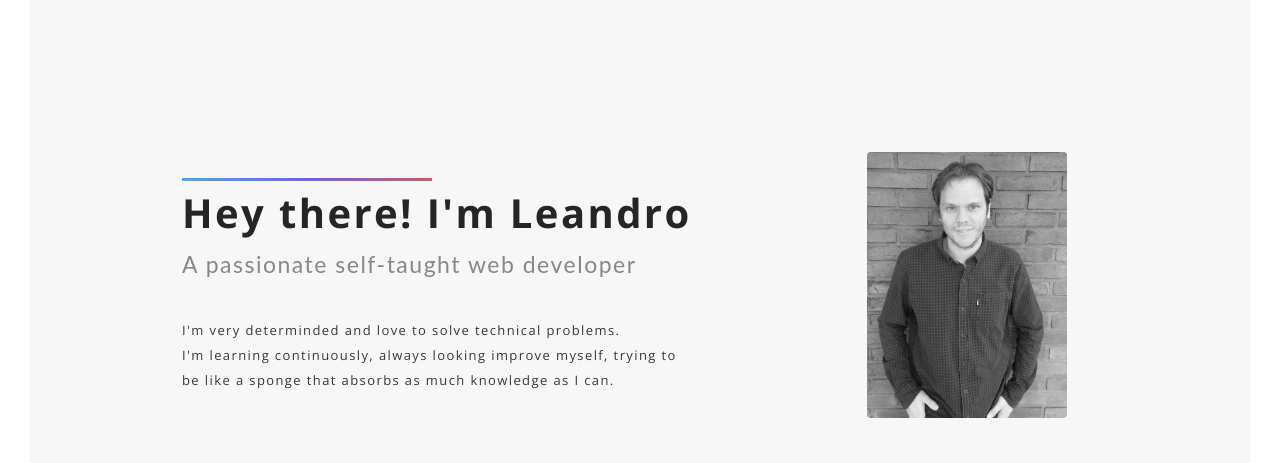
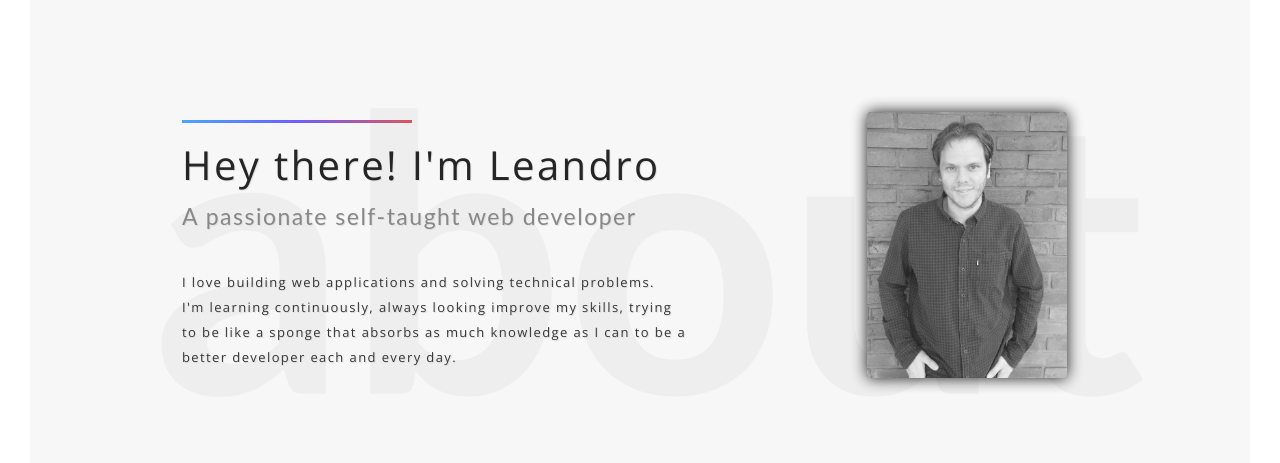
Before and after one commit to leo10099/portfolio, a Gatsby site: page / in a window 1280 px wide. Shown: the part 805-1268 px from the top of the page. Built offline with nearby package versions, Linux system fonts and the light colour scheme; Gatsby itself is replaced by a stand-in of ours.

Commit message:
Added huge background text and styled about me section

```diff
--- a/src/components/about-me/aboutMeText.js
+++ b/src/components/about-me/aboutMeText.js
@@ -3,15 +3,22 @@ import styled from 'styled-components'
 import mq from '../../components/shared/mixins/mediaQueries'
 
 const TextContainer = styled.div`
+  font-family: 'Open Sans';
+  font-weight: 600;
+
+  ${// @ts-ignore
+  mq.phone`text-align:center
+    `}
   h2 {
     font-size: 4rem;
     ${// @ts-ignore
-    mq.phone`font-size :2.5rem`}
+    mq.phone`font-size: 2rem;
+    font-weight: bolder;
+    line-height: 5rem;
+    `}
 
-    padding-bottom: 1rem;
+    margin: 1rem auto;
     letter-spacing: 2.4px;
-    font-family: 'Open Sans';
-    font-weight: 600;
     color: ${({ theme }) => theme.black};
   }
   h3 {
@@ -30,8 +37,10 @@ const PersonalAttributes = styled.div`
   font-family: 'Open Sans';
   letter-spacing: 1.4px;
   font-size: 1.3rem;
+  font-weight: lighter;
   ${// @ts-ignore
-  mq.phone`font-size: 1rem`}
+  mq.phone`font-size: 1rem;
+  max-width:100%;`}
   line-height: 2.5rem;
   color: ${({ theme }) => theme.dark3};
 `
@@ -42,10 +51,11 @@ export default function aboutMeText() {
       <h2>Hey there! I'm Leandro</h2>
       <h3>A passionate self-taught web developer</h3>
       <PersonalAttributes>
-        <p>I'm very determinded and love to solve technical problems.</p>
+        <p>I love building web applications and solving technical problems.</p>
         <p>
-          I'm learning continuously, always looking improve myself, trying to be
-          like a sponge that absorbs as much knowledge as I can.
+          I'm learning continuously, always looking improve my skills, trying to
+          be like a sponge that absorbs as much knowledge as I can to be a
+          better developer each and every day.
         </p>
       </PersonalAttributes>
     </TextContainer>
--- /dev/null
+++ b/src/components/shared/backgroundSectionTitle.js
@@ -0,0 +1,29 @@
+import React from 'react'
+import styled from 'styled-components'
+import AbsoluteCenter from '../../components/shared/mixins/absoluteCenter'
+
+const BackgroundTextContainer = styled.div`
+  width: 100vw;
+`
+
+const BackgroundText = styled.div`
+  ${AbsoluteCenter()};
+  z-index: -1;
+  color: grey;
+  font-size: 30vw;
+  width: 100vw;
+  opacity: 0.07;
+  line-height: 0.8;
+  width: 100%;
+  font-family: 'Lato';
+  font-weight: bolder;
+  text-align: center;
+`
+
+export default function backgroundSectionTitle(props) {
+  return (
+    <BackgroundTextContainer>
+      <BackgroundText>{props.children}</BackgroundText>
+    </BackgroundTextContainer>
+  )
+}
--- a/src/components/shared/divider.js
+++ b/src/components/shared/divider.js
@@ -1,11 +1,23 @@
 import React from 'react'
 import styled from 'styled-components'
 import { GradientThreeColors } from './mixins/gradient'
+import mq from '../../components/shared/mixins/mediaQueries'
 
 const Rule = styled.div`
   display: block;
   height: 3px;
-  width: 250px;
+  width: 230px;
+
+  ${
+    // @ts-ignore
+    mq.tablet`width: 150px`
+  }
+    ${
+      // @ts-ignore
+      mq.phone`width: 70%;
+      margin: auto
+    `
+    }
   background: ${({ theme }) =>
     GradientThreeColors(theme.primaryDark, theme.danger, theme.secondaryDark)};
   margin-right: auto;
--- a/src/pages/about.js
+++ b/src/pages/about.js
@@ -4,18 +4,18 @@ import mq from '../components/shared/mixins/mediaQueries'
 import ProfilePicture from '../components/about-me/profilePicture'
 import AboutMeText from '../components/about-me/aboutMeText'
 import Divider from '../components/shared/divider'
+import BackgroundText from '../components/shared/backgroundSectionTitle'
 import flexCenter from '../components/shared/mixins/flexCenter'
 
 const About = styled.section`
   ${flexCenter()}
   background: ${({ theme }) => theme.light};
 
-  height: 95vh;
+  height: 85vh;
   ${
     // @ts-ignore
     mq.phone`height :100%
     margin: -16rem auto;
-
     `
   }
   margin-top: -16rem;
@@ -23,8 +23,9 @@ const About = styled.section`
 const AboutMeContainer = styled.div`
   margin-top: 16rem;
   width: 80%;
-  ${// @ts-ignore
-  mq.tablet`width :100%`}
+  position: relative;
+  z-index: 10;
+  ${mq.tablet`width :100%`}
   flex-wrap: wrap;
 `
 
@@ -40,23 +41,25 @@ const AboutMeCard = styled.div`
 
 const AboutMeTextContainer = styled.div`
   width: 66%;
-  ${// @ts-ignore
-  mq.phone`width :100%`}
+  position: relative;
+  ${mq.phone`width :100%`}
   height: 350px;
   color: whitesmoke;
   ${flexCenter()}
   flex-grow:1;
+  text-shadow: ${({ theme }) => theme.light2} 1px 1px 0.5px;
 `
 const AboutMeProfilePicContainer = styled.div`
   height: 350px;
-  ${// @ts-ignore
-  mq.phone`width :100%`}
+  ${mq.phone`width :100%`}
   width: 33%;
 
   ${flexCenter()};
   flex-wrap: wrap;
   border-top-right-radius: 1rem;
   border-bottom-right-radius: 1rem;
+  opacity: 0.9;
+  filter: drop-shadow(0 0 0.75rem black);
 
   & img {
     border-radius: 4px;
@@ -71,6 +74,7 @@ export default function AboutPage() {
         <AboutMeCard>
           <AboutMeTextContainer>
             <>
+              <BackgroundText>about</BackgroundText>
               <Divider />
               <AboutMeText />
             </>
```
